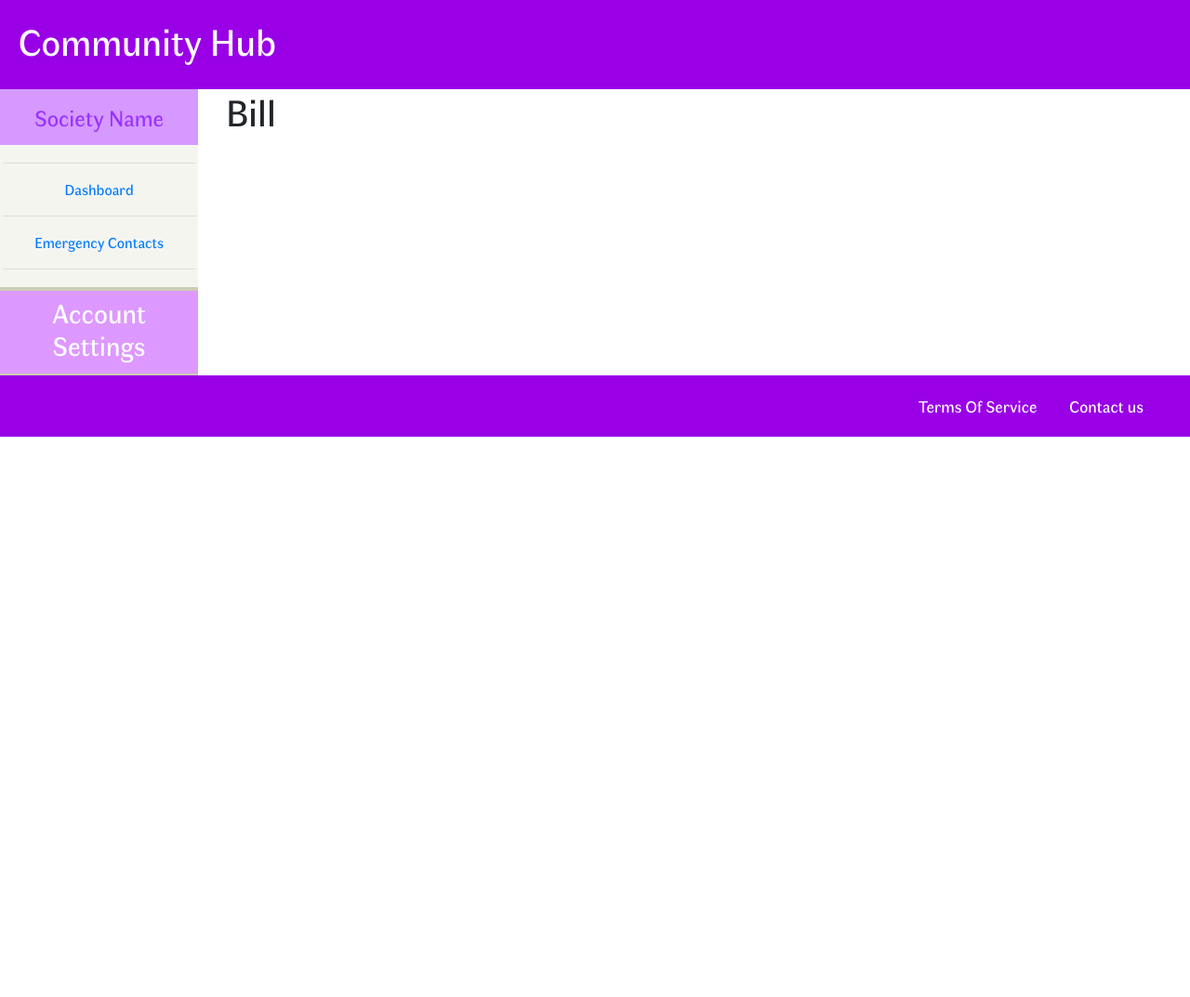
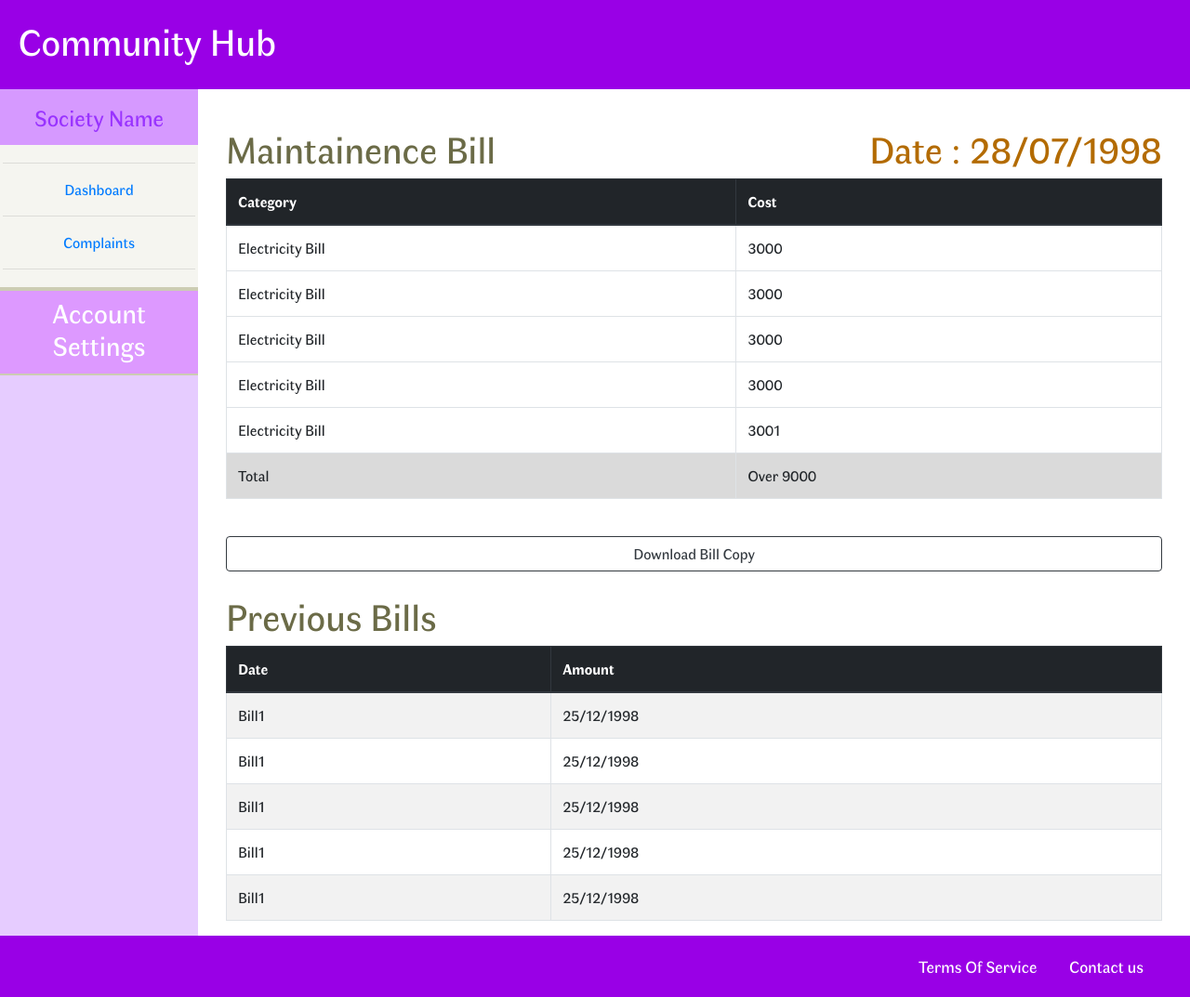
Before and after one commit to AmeyaDaddikar/Society-Management, a Flask app: page /bills in a window 1280 px wide. Shown: the whole page at 93% size. Before the commit the page ends 470 px from the top, so only its background shows below. Run offline with Flask 2, Linux system fonts and the light colour scheme; some libraries are stand-ins or nearby versions.

Commit message:
Added the bills page

```diff
--- /dev/null
+++ b/App/static/css/user_bill_layout.css
@@ -0,0 +1,7 @@
+.currBillContainer{
+	margin: 5vh auto;
+}
+
+#billDate {
+	color: #b36b00;
+}
--- a/App/templates/user/userbillpage.html
+++ b/App/templates/user/userbillpage.html
@@ -13,8 +13,80 @@
 
 {% block userPageContent %}
 <div class="col-md-10">
+	<div class="container currBillContainer">
+		<h1  class="float-left" style="color: #6b6b47;">Maintainence Bill</h1>
+		<h1  class="float-md-right" id="billDate">Date : <span id="date">28/07/1998</span></h1>
+		<table class="table table-bordered">
+			<thead class="thead-dark">
+				<tr>
+					<th>Category</th>
+					<th>Cost</th>
+				</tr>
+			</thead>
+			<tbody>
+				<tr>
+					<td>Electricity Bill</td>
+					<td>3000</td>
+				</tr>
+				<tr>
+					<td>Electricity Bill</td>
+					<td>3000</td>
+				</tr>
+				<tr>
+					<td>Electricity Bill</td>
+					<td>3000</td>
+				</tr>
+				 <tr>
+					<td>Electricity Bill</td>
+					<td>3000</td>
+				</tr>
+				<tr>
+					<td>Electricity Bill</td>
+					<td>3001</td>
+				</tr>
+				<tr class="table-active">
+					<td>Total</td>
+					<td>Over 9000</td>
+				</tr>
+			</tbody>
+		</table>
+	</div>
 	<div class="container">
-		<h1>Bill</h1>
+		<button class="btn btn-block btn-outline-dark">Download Bill Copy</button>
+		<br/>
+
+		<h1 class="float-left" style="color: #6b6b47;">Previous Bills</h1>
+		<table class="table table-hover table-bordered table-striped">
+			<thead class="thead-dark">
+				<tr>
+					<th>Date</th>
+					<th>Amount</th>
+				</tr>
+			</thead>
+			<tbody>
+				<tr>
+					<td>Bill1</td>
+					<td>25/12/1998</td>
+				</tr>
+				<tr>
+					<td>Bill1</td>
+					<td>25/12/1998</td>
+				</tr>
+				<tr>
+					<td>Bill1</td>
+					<td>25/12/1998</td>
+				</tr>
+				<tr>
+					<td>Bill1</td>
+					<td>25/12/1998</td>
+				</tr>
+				<tr>
+					<td>Bill1</td>
+					<td>25/12/1998</td>
+				</tr>
+
+			</tbody>
+		</table>
 	</div>
 </div>
 {% endblock %}
--- a/App/templates/user/userpage.html
+++ b/App/templates/user/userpage.html
@@ -15,7 +15,7 @@
 		<div class="account-tab">
 			<!-- DASHBOARD LINK NOT FUNCTIONAL PROBLEM WITH GET/POST PROBABLY-->
 			<hr/><a href="/dashboard">Dashboard</a>
-			<hr/><a href="#contacts">Emergency Contacts</a>
+			<hr/><a href="#complaints">Complaints</a>
 			<hr/>
 		</div>
 		<div class="account-dropdown">
```
